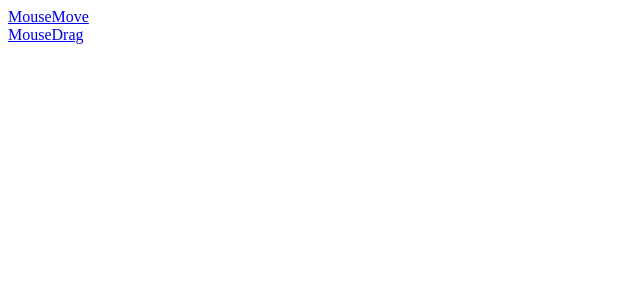
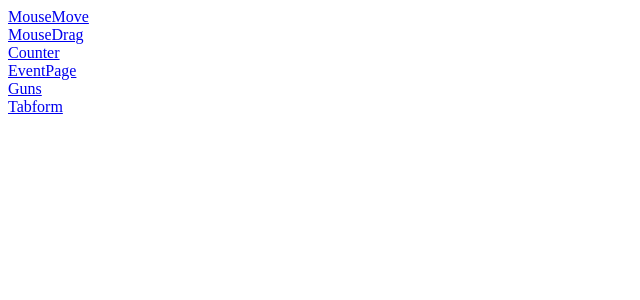
Before and after one commit to LakshmanaGottapu/MachineCoding, a React (Vite) app: page / in a window 1280 px wide. Shown: the top 300 px of the page, without its empty margins (0-640 px from the left). Built offline with nearby package versions, Linux system fonts and the light colour scheme.

Commit message:
scalable, customizable multitab form is developed.

```diff
--- a/package.json
+++ b/package.json
@@ -10,6 +10,8 @@
     "preview": "vite preview"
   },
   "dependencies": {
+    "@fortawesome/free-solid-svg-icons": "^6.7.2",
+    "@fortawesome/react-fontawesome": "^0.2.2",
     "lodash": "^4.17.21",
     "react": "^18.3.1",
     "react-bootstrap": "^2.10.7",
--- a/src/App.tsx
+++ b/src/App.tsx
@@ -4,15 +4,19 @@ import { Navbar, Nav, NavItem } from 'react-bootstrap';
 function App() {
   return (
     <>
-      <Navbar expand="lg" className="bg-body-tertiary" style={{zIndex:10}}>
+      <Navbar expand="lg" className="bg-body-tertiary" style={{ zIndex: 10 }}>
         <Navbar.Collapse id="basic-navbar-nav">
           <Nav className="me-auto">
             <NavItem><Link to='mousemove'>MouseMove</Link></NavItem>
             <NavItem><Link to='mousedrag'>MouseDrag</Link></NavItem>
+            <NavItem><Link to='counter'>Counter</Link></NavItem>
+            <NavItem><Link to='event'>EventPage</Link></NavItem>
+            <NavItem><Link to='gun'>Guns</Link></NavItem>
+            <NavItem><Link to='tabform'>Tabform</Link></NavItem>
           </Nav>
         </Navbar.Collapse>
       </Navbar>
-      <Outlet/>
+      <Outlet />
     </>
   )
 }
```
Also changed, not shown: src/main.tsx (+20 -2 lines), 1 other file (tests, documents, lock files or other folders).
